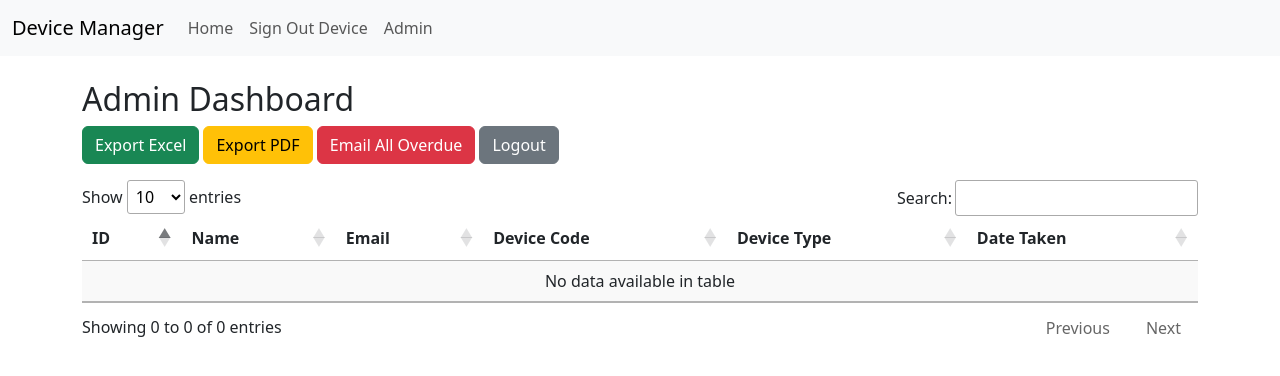
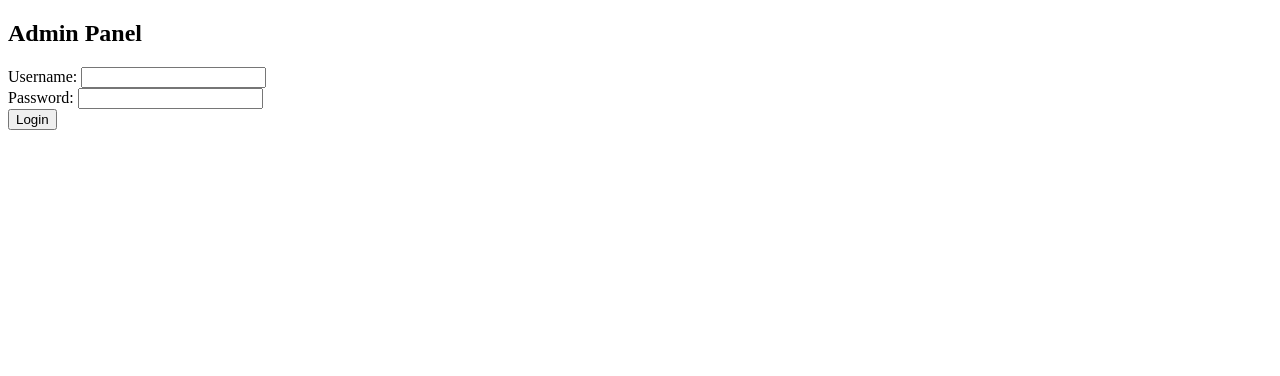
Before and after one commit to CJColemanB/DeviceLoggerV2, a Flask app: template templates/admin.html in a window 1280 px wide. Shown: the top 376 px of the page. Run offline with Flask 3, Linux system fonts and the light colour scheme; the template is opened without the code that fills it, so the values that code supplies are empty; some libraries are stand-ins or nearby versions.

Commit message:
framework in place

```diff
--- a/app.py
+++ b/app.py
@@ -1,181 +1,106 @@
-from flask import Flask, render_template, request, redirect, url_for, session, send_file, flash
+
+from flask import Flask, render_template, request, redirect
 import sqlite3
-import pandas as pd
-from datetime import datetime, timedelta
-from io import BytesIO
-from fpdf import FPDF
-import smtplib
-from email.mime.text import MIMEText
-from email.mime.multipart import MIMEMultipart
+import os
+import random
+import string
+from datetime import datetime
 
 app = Flask(__name__)
-app.secret_key = "supersecretkey"
-DB_NAME = "devices.db"
+DB_NAME = 'device_loans.db'
 
+# Generate random admin credentials
+admin_username = ''.join(random.choices(string.ascii_letters, k=8))
+admin_password = ''.join(random.choices(string.ascii_letters + string.digits, k=12))
+print(f"Admin credentials - Username: {admin_username}, Password: {admin_password}")
+
+# Initialize database
 def init_db():
-    with sqlite3.connect(DB_NAME) as conn:
-        # Create users table
-        conn.execute('''CREATE TABLE IF NOT EXISTS users (
+    conn = sqlite3.connect(DB_NAME)
+    c = conn.cursor()
+    c.execute('''
+        CREATE TABLE IF NOT EXISTS loans (
             id INTEGER PRIMARY KEY AUTOINCREMENT,
             name TEXT,
+            surname TEXT,
             email TEXT,
-            device_code TEXT,
             device_type TEXT,
-            date_taken TEXT
-        )''')
+            device_id TEXT,
+            on_loan BOOLEAN,
+            loan_time TEXT,
+            return_time TEXT
+        )
+    ''')
+    c.execute('''
+        CREATE TABLE IF NOT EXISTS admin_logins (
+            id INTEGER PRIMARY KEY AUTOINCREMENT,
+            username TEXT,
+            login_time TEXT
+        )
+    ''')
+    conn.commit()
+    conn.close()
 
-        # Create devices table
-        conn.execute('''CREATE TABLE IF NOT EXISTS devices (
-            id INTEGER PRIMARY KEY AUTOINCREMENT,
-            device_code TEXT UNIQUE,
-            device_type TEXT,
-            status TEXT DEFAULT 'available'
-        )''')
+init_db()
 
-        # Pre-populate devices if empty
-        existing = conn.execute("SELECT COUNT(*) FROM devices").fetchone()[0]
-        if existing == 0:
-            devices = [
-                ('LAP001', 'Laptop'),
-                ('LAP002', 'Laptop'),
-                ('CHG001', 'Laptop Charger'),
-                ('HD001', 'Headphones'),
-                ('IP001', 'iPad')
-            ]
-            conn.executemany("INSERT INTO devices (device_code, device_type) VALUES (?, ?)", devices)
+@app.route('/')
+def index():
+    return render_template('index.html')
 
-@app.route("/", methods=["GET", "POST"])
-@app.route("/", methods=["GET", "POST"])
-def home():
-    with sqlite3.connect(DB_NAME) as conn:
-        available_devices = conn.execute(
-            "SELECT device_code, device_type FROM devices WHERE status='available'"
-        ).fetchall()
+@app.route('/loan', methods=['GET', 'POST'])
+def loan():
+    if request.method == 'POST':
+        name = request.form['name']
+        surname = request.form['surname']
+        email = request.form['email']
+        device_type = request.form['device_type']
+        device_id = request.form['device_id']
+        loan_time = datetime.now().isoformat()
+        conn = sqlite3.connect(DB_NAME)
+        c = conn.cursor()
+        c.execute('''
+            INSERT INTO loans (name, surname, email, device_type, device_id, on_loan, loan_time)
+            VALUES (?, ?, ?, ?, ?, ?, ?)
+        ''', (name, surname, email, device_type, device_id, True, loan_time))
+        conn.commit()
+        conn.close()
+        return redirect('/')
+    return render_template('loan.html')
 
-    if request.method == "POST":
-        name = request.form["name"]
-        email = request.form["email"]
-        device_code = request.form["device_code"]
-        device_type = request.form["device_type"]
-        date_taken = datetime.now().strftime("%Y-%m-%d %H:%M:%S")
+@app.route('/return', methods=['GET', 'POST'])
+def return_device():
+    if request.method == 'POST':
+        name = request.form['name']
+        device_ids = request.form.getlist('device_id')
+        return_time = datetime.now().isoformat()
+        conn = sqlite3.connect(DB_NAME)
+        c = conn.cursor()
+        for device_id in device_ids:
+            c.execute('''
+                UPDATE loans SET on_loan = ?, return_time = ?
+                WHERE name = ? AND device_id = ?
+            ''', (False, return_time, name, device_id))
+        conn.commit()
+        conn.close()
+        return redirect('/')
+    return render_template('return.html')
 
-        with sqlite3.connect(DB_NAME) as conn:
-            conn.execute(
-                "INSERT INTO users (name, email, device_code, device_type, date_taken) VALUES (?, ?, ?, ?, ?)",
-                (name, email, device_code, device_type, date_taken)
-            )
-            conn.execute("UPDATE devices SET status='loaned' WHERE device_code=?", (device_code,))
-        flash("Device loan recorded successfully!", "success")
-        return redirect(url_for("home"))
+@app.route('/admin', methods=['GET', 'POST'])
+def admin():
+    if request.method == 'POST':
+        username = request.form['username']
+        password = request.form['password']
+        if username == admin_username and password == admin_password:
+            login_time = datetime.now().isoformat()
+            conn = sqlite3.connect(DB_NAME)
+            c = conn.cursor()
+            c.execute('INSERT INTO admin_logins (username, login_time) VALUES (?, ?)', (username, login_time))
+            conn.commit()
+            conn.close()
+            return "Admin logged in successfully."
+        else:
+            return "Invalid credentials."
+    return render_template('admin.html')
 
-    return render_template("home.html", available_devices=available_devices)
-
-@app.route("/signout", methods=["GET", "POST"])
-def signout():
-    with sqlite3.connect(DB_NAME) as conn:
-        users = conn.execute("SELECT name, device_code FROM users").fetchall()
-
-    if request.method == "POST":
-        selected_name = request.form["name"]
-        selected_device = request.form["device_code"]
-        with sqlite3.connect(DB_NAME) as conn:
-            conn.execute("DELETE FROM users WHERE name=? AND device_code=?", (selected_name, selected_device))
-            conn.execute("UPDATE devices SET status='available' WHERE device_code=?", (selected_device,))
-        flash(f"{selected_name} has signed out successfully.", "success")
-        return redirect(url_for("home"))
-
-    return render_template("signout.html", users=users)
-
-@app.route("/login", methods=["GET", "POST"])
-def login():
-    if request.method == "POST":
-        username = request.form["username"]
-        password = request.form["password"]
-        if username == "admin" and password == "password123":
-            session["admin"] = True
-            return redirect(url_for("admin"))
-        else:
-            flash("Invalid credentials", "danger")
-    return render_template("login.html")
-
-@app.route("/admin")
-def admin():
-    if not session.get("admin"):
-        return redirect(url_for("login"))
-    with sqlite3.connect(DB_NAME) as conn:
-        data = conn.execute("SELECT * FROM users").fetchall()
-    return render_template("admin.html", data=data)
-
-@app.route("/export/excel")
-def export_excel():
-    if not session.get("admin"):
-        return redirect(url_for("login"))
-    with sqlite3.connect(DB_NAME) as conn:
-        df = pd.read_sql_query("SELECT * FROM users", conn)
-    output = BytesIO()
-    df.to_excel(output, index=False)
-    output.seek(0)
-    return send_file(output, download_name="devices.xlsx", as_attachment=True)
-
-@app.route("/export/pdf")
-def export_pdf():
-    if not session.get("admin"):
-        return redirect(url_for("login"))
-    with sqlite3.connect(DB_NAME) as conn:
-        data = conn.execute("SELECT * FROM users").fetchall()
-    pdf = FPDF()
-    pdf.add_page()
-    pdf.set_font("Arial", size=12)
-    pdf.cell(200, 10, txt="Device Loan Report", ln=True, align="C")
-    pdf.ln(10)
-    for row in data:
-        pdf.cell(200, 10, txt=str(row), ln=True)
-    output = BytesIO()
-    pdf.output(output)
-    output.seek(0)
-    return send_file(output, download_name="devices.pdf", as_attachment=True)
-
-@app.route("/email-overdue")
-def email_overdue():
-    if not session.get("admin"):
-        return redirect(url_for("login"))
-    overdue_days = 7
-    cutoff_date = datetime.now() - timedelta(days=overdue_days)
-    with sqlite3.connect(DB_NAME) as conn:
-        overdue_users = conn.execute("SELECT name, email, device_code, date_taken FROM users").fetchall()
-    overdue_list = [u for u in overdue_users if datetime.strptime(u[3], "%Y-%m-%d %H:%M:%S") < cutoff_date]
-    if not overdue_list:
-        flash("No overdue devices found.", "info")
-        return redirect(url_for("admin"))
-    sender_email = "your_email@example.com"
-    sender_password = "your_email_password"
-    smtp_server = "smtp.gmail.com"
-    smtp_port = 587
-    try:
-        server = smtplib.SMTP(smtp_server, smtp_port)
-        server.starttls()
-        server.login(sender_email, sender_password)
-        for user in overdue_list:
-            name, email, device_code, date_taken = user
-            subject = "Overdue Device Reminder"
-            body = f"Dear {name},\n\nYour device ({device_code}) is overdue. Please return it as soon as possible.\n\nThank you."
-            msg = MIMEMultipart()
-            msg["From"] = sender_email
-            msg["To"] = email
-            msg["Subject"] = subject
-            msg.attach(MIMEText(body, "plain"))
-            server.sendmail(sender_email, email, msg.as_string())
-        server.quit()
-        flash("Emails sent to all overdue users.", "success")
-    except Exception as e:
-        flash(f"Error sending emails: {e}", "danger")
-    return redirect(url_for("admin"))
-
-@app.route("/logout")
-def logout():
-    session.pop("admin", None)
-    return redirect(url_for("login"))
-
-if __name__ == "__main__":
-    init_db()
+if __name__ == '__main__':
     app.run(debug=True)
--- a/static/styles.css
+++ /dev/null
@@ -1,15 +0,0 @@
-body {
-    background-color: #f8f9fa;
-    font-family: Arial, sans-serif;
-}
-h2 {
-    color: #333;
-}
-.btn-primary { background-color: #007bff; border: none; }
-.btn-danger { background-color: #dc3545; }
-.btn-success { background-color: #28a745; }
-.btn-warning { background-color: #ffc107; }
-.overdue {
-    background-color: #f8d7da !important;
-    color: #721c24;
-}
--- a/templates/admin.html
+++ b/templates/admin.html
@@ -1,43 +1,15 @@
 
 <!DOCTYPE html>
-<html lang="en">
+<html>
 <head>
-    <meta charset="UTF-8">
-    <title>Admin Dashboard</title>
-    <link rel="stylesheet" href="{{ url_for('static', filename='styles.css') }}">
-    <link rel="stylesheet" href="https://cdn.jsdelivr.net/npm/bootstrap@5.3.0/dist/css/bootstrap.min.css">
-    <link rel="stylesheet" href="https://cdn.datatables.net/1.13.4/css/jquery.dataTables.min.css">
+    <title>Admin Login</title>
 </head>
 <body>
-{% include 'navbar.html' %}
-<div class="container mt-4">
-    <h2>Admin Dashboard</h2>
-    <div class="mb-3">
-        <a href="{{ url_for('export_excel') }}" class="btn btn-success">Export Excel</a>
-        <a href="{{ url_for('export_pdf') }}" class="btn btn-warning">Export PDF</a>
-        <a href="{{ url_for('email_overdue') }}" class="btn btn-danger">Email All Overdue</a>
-        <a href="{{ url_for('logout') }}" class="btn btn-secondary">Logout</a>
-    </div>
-    <table id="deviceTable" class="display table table-striped">
-        <thead>
-            <tr><th>ID</th><th>Name</th><th>Email</th><th>Device Code</th><th>Device Type</th><th>Date Taken</th></tr>
-        </thead>
-        <tbody>
-            {% for row in data %}
-            <tr class="{% if (datetime.utcnow() - datetime.strptime(row[5], '%Y-%m-%d %H:%M:%S')).days > 7 %}overdue{% endif %}">
-                <td>{{ row[0] }}</td><td>{{ row[1] }}</td><td>{{ row[2] }}</td>
-                <td>{{ row[3] }}</td><td>{{ row[4] }}</td><td>{{ row[5] }}</td>
-            </tr>
-            {% endfor %}
-        </tbody>
-    </table>
-</div>
-<script src="https://code.jquery.com/jquery-3.6.0.min.js"></script>
-<script src="https://cdn.datatables.net/1.13.4/js/jquery.dataTables.min.js"></script>
-<script>
-$(document).ready(function() {
-    $('#deviceTable').DataTable();
-});
-</script>
+    <h2>Admin Panel</h2>
+    <form method="POST">
+        Username: <input type="text" name="username"><br>
+        Password: <input type="password" name="password"><br>
+        <button type="submit">Login</button>
+    </form>
 </body>
 </html>
--- a/templates/navbar.html
+++ /dev/null
@@ -1,13 +0,0 @@
-
-<nav class="navbar navbar-expand-lg navbar-light bg-light mb-4">
-  <div class="container-fluid">
-    <a class="navbar-brand" href="{{ url_for('home') }}">Device Manager</a>
-    <div class="collapse navbar-collapse">
-      <ul class="navbar-nav me-auto">
-        <li class="nav-item"><a class="nav-link" href="{{ url_for('home') }}">Home</a></li>
-        <li class="nav-item"><a class="nav-link" href="{{ url_for('signout') }}">Sign Out Device</a></li>
-        <li class="nav-item"><a class="nav-link" href="{{ url_for('login') }}">Admin</a></li>
-      </ul>
-    </div>
-  </div>
-</nav>
```
Also changed, not shown: templates/home.html (deleted, +0 -43 lines), templates/index.html (added, +13 -0 lines), templates/loan.html (added, +18 -0 lines), templates/login.html (deleted, +0 -21 lines), templates/return.html (added, +15 -0 lines), templates/signout.html (deleted, +0 -35 lines), README.md (deleted), devices.db (deleted), 2 other files.
